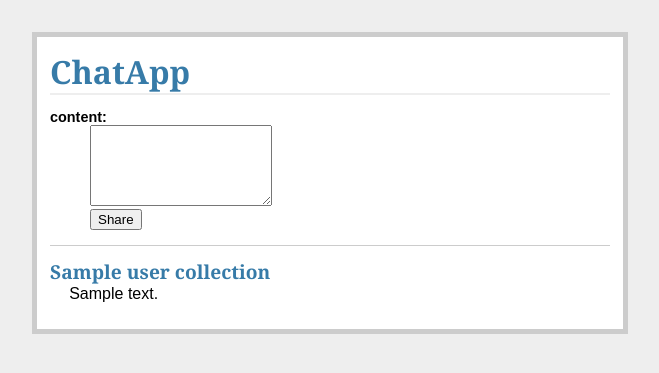
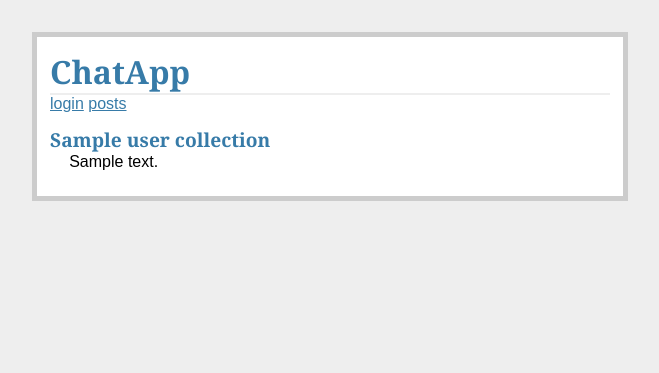
Before and after one commit to abekem/ChatApp, a Flask app: page / in a window 1280 px wide. Shown: the top 373 px of the page, without its empty margins (310-969 px from the left). Run offline with Flask 2, Linux system fonts and the light colour scheme; a database or web service that is not in the repository returns one stand-in record (values such as "Sample title").

Commit message:
レイアウトにもカレントユーザでの分岐を追加

```diff
--- a/chatapp/templates/layout.html
+++ b/chatapp/templates/layout.html
@@ -3,6 +3,16 @@
 <link rel=stylesheet type=text/css href="{{ url_for('static', filename='style.css') }}">
 <div class=page>
   <h1>ChatApp</h1>
+
+  {% if session.user_id %}
+    <a href="{{ url_for('logout') }}">logout</a>
+    <a href="{{ url_for('show_posts') }}">posts</a>
+    <a href="{{ url_for('user_list') }}">users</a>
+  {% else %}
+    <a href="{{ url_for('login') }}">login</a>
+    <a href="{{ url_for('show_posts') }}">posts</a>
+  {% endif %}
+
   {% for message in get_flashed_messages() %}
     <div class=flash>{{ message }}</div>
   {% endfor %}
--- a/chatapp/templates/show_posts.html
+++ b/chatapp/templates/show_posts.html
@@ -1,12 +1,14 @@
 {% extends "layout.html" %}
 {% block body %}
-  <form action="{{ url_for('add_post') }}" method=post class=add-post>
+  {% if session.user_id %}
+  <form action="{{ url_for('add_post') }}" method=post class=add-entry>
     <dl>
-      <dt>content:
+      <dt>Content:
       <dd><textarea name=content rows=5 cols=20></textarea>
       <dd><input type=submit value=Share>
     </dl>
   </form>
+  {% endif %}
 
   <ul class=posts>
   {% for post in posts %}
```
